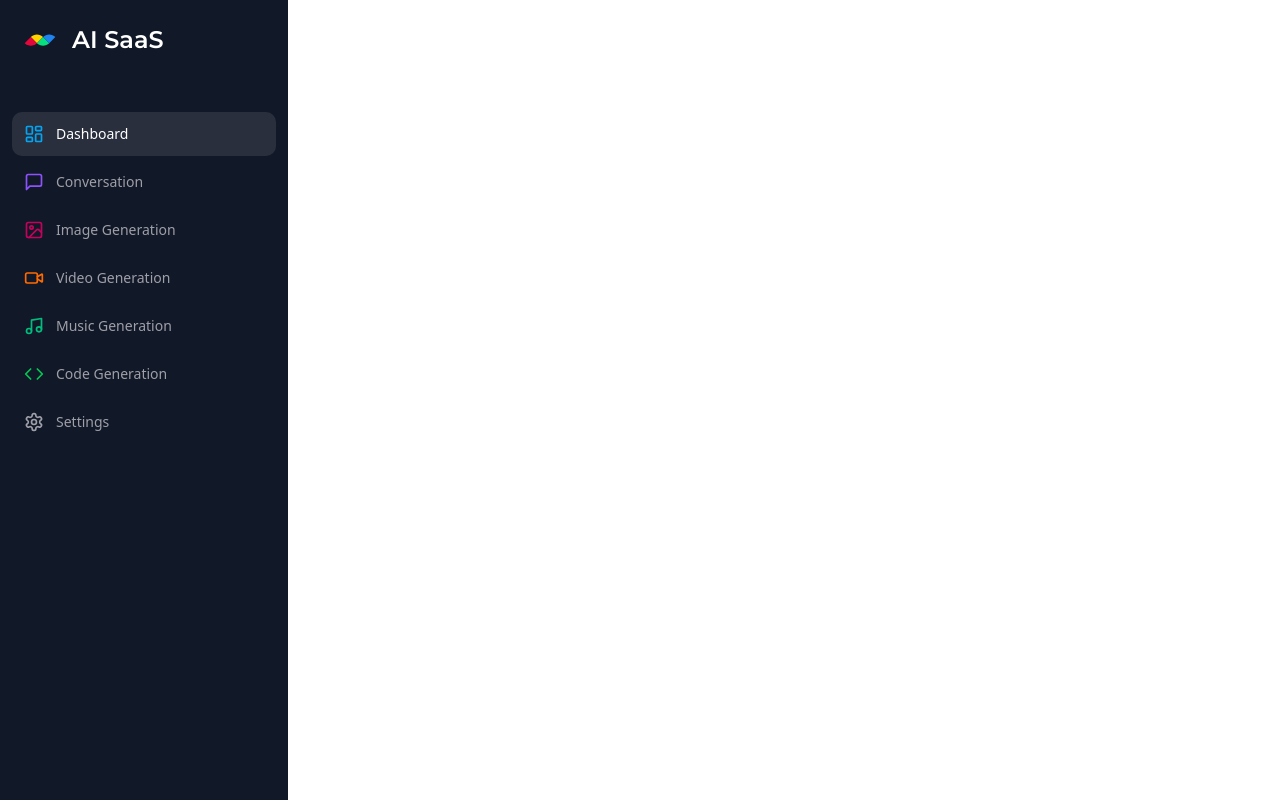
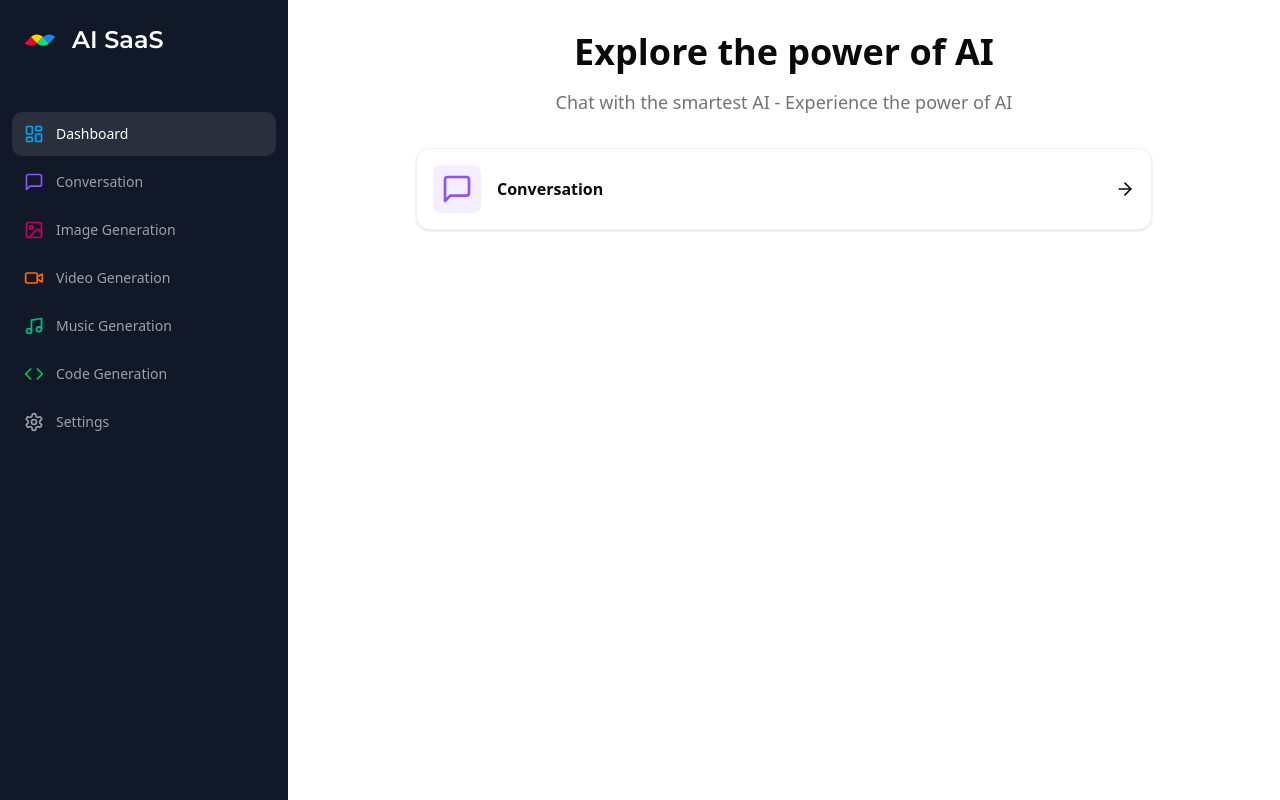
Before and after one commit to eedu7/ai-saas, a Next.js app: page /dashboard in a window 1280 px wide. Built offline with nearby package versions, Linux system fonts and the light colour scheme.

Commit message:
Added the card to render the different services in the dashboard

```diff
--- a/src/app/(dashboard)/dashboard/page.tsx
+++ b/src/app/(dashboard)/dashboard/page.tsx
@@ -1,5 +1,45 @@
+"use client";
+
 import React from "react";
+import { ArrowRightIcon, LucideIcon, MessageSquareIcon } from "lucide-react";
+import { Card } from "@/components/ui/card";
+import { cn } from "@/lib/utils";
+
+const tools: { label: string; icon: LucideIcon; color: string; bgColor: string; href: string }[] = [
+    {
+        label: "Conversation",
+        icon: MessageSquareIcon,
+        color: "text-violet-500",
+        bgColor: "bg-violet-500/10",
+        href: "/conversation",
+    },
+];
 
 export default function DashboardPage() {
-    return <div></div>;
+    return (
+        <div>
+            <div className="mb-8 space-y-4">
+                <h2 className="text-center text-2xl font-bold md:text-4xl">Explore the power of AI</h2>
+                <p className="text-muted-foreground text-center text-sm font-light md:text-lg">
+                    Chat with the smartest AI - Experience the power of AI
+                </p>
+            </div>
+            <nav className="space-y-4 px-4 md:px-20 lg:px-32">
+                {tools.map(({ label, icon: Icon, color, bgColor, href }) => (
+                    <Card
+                        key={href}
+                        className="flex cursor-pointer flex-row items-center justify-between border-black/5 p-4 transition hover:shadow-md"
+                    >
+                        <div className="flex items-center gap-x-4">
+                            <div className={cn("w-fit rounded-md p-2", bgColor)}>
+                                <Icon className={cn("size-8", color)} />
+                            </div>
+                            <div className="font-semibold">{label}</div>
+                        </div>
+                        <ArrowRightIcon className="size-5" />
+                    </Card>
+                ))}
+            </nav>
+        </div>
+    );
 }
```
